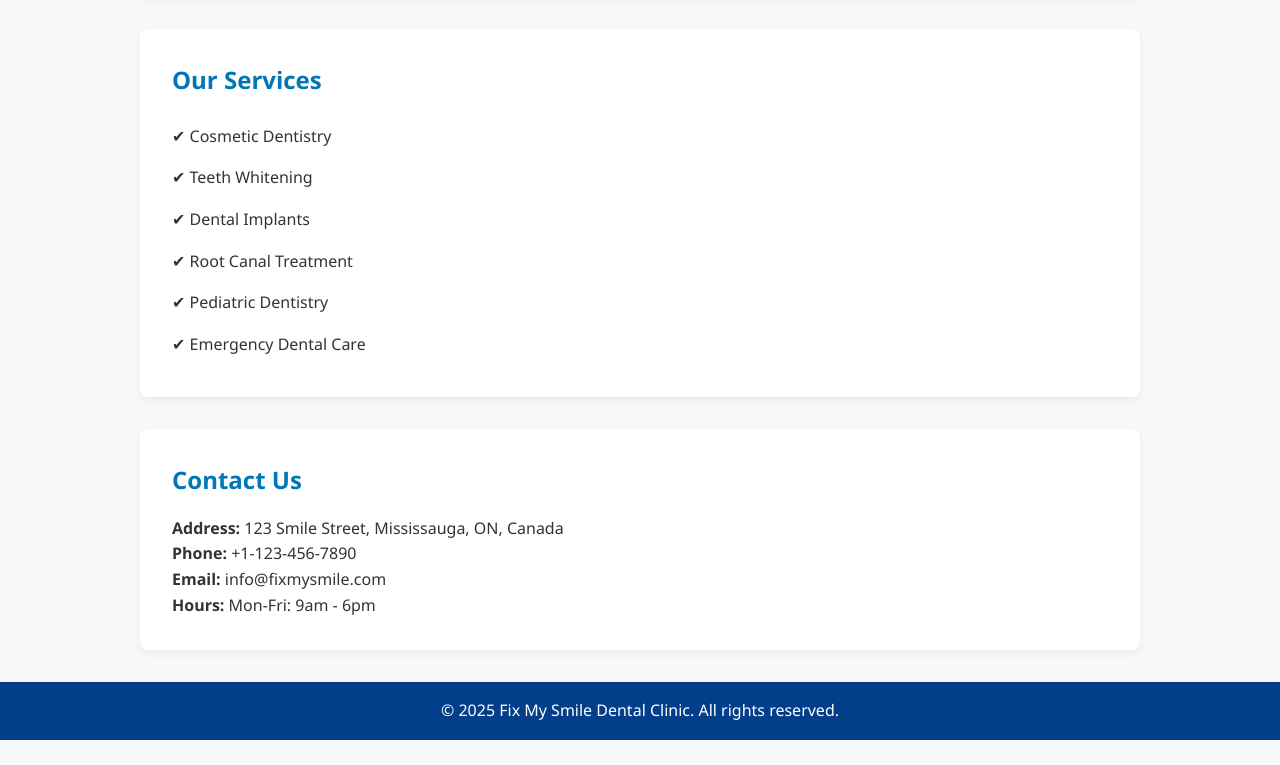
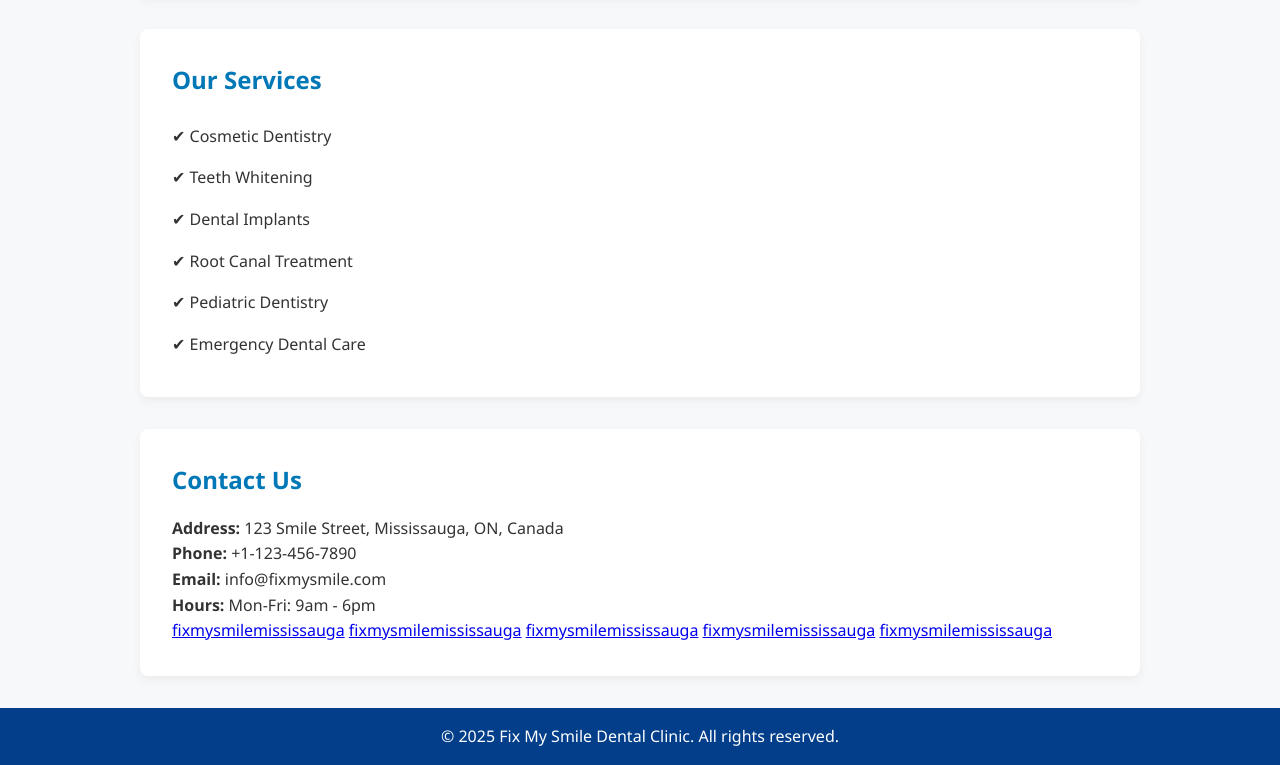
Before and after one commit to satpaltechpumpkin/mixmysmilemiss.github.com, a plain HTML site: page index.html in a window 1280 px wide. Shown: the part 422-1187 px from the top of the page. Before the commit the page ends 1162 px from the top, so only its background shows below. Drawn offline with Linux system fonts and the light colour scheme.

Commit message:
Update index.html

```diff
--- a/index.html
+++ b/index.html
@@ -160,6 +160,11 @@
       <p><strong>Phone:</strong> +1-123-456-7890</p>
       <p><strong>Email:</strong> info@fixmysmile.com</p>
       <p><strong>Hours:</strong> Mon-Fri: 9am - 6pm</p>
+<a href="https://www.webwiki.com/fixmysmilemississauga.ca">fixmysmilemississauga</a>
+<a href="https://gravatar.com/famoustiger9333a849c3">fixmysmilemississauga</a>
+<a href="https://huntbiz.com/listing/fix-my-smile-dentistry-mississauga">fixmysmilemississauga</a>
+<a href="https://bit.ly/Fix-My-Smile-Dentistry-Mississauga">fixmysmilemississauga</a>
+<a href="https://www.ouzl.com/mississauga/health-fitness/fix-my-smile-dentistry-mississauga">fixmysmilemississauga</a>
     </section>
   </main>
 
```
